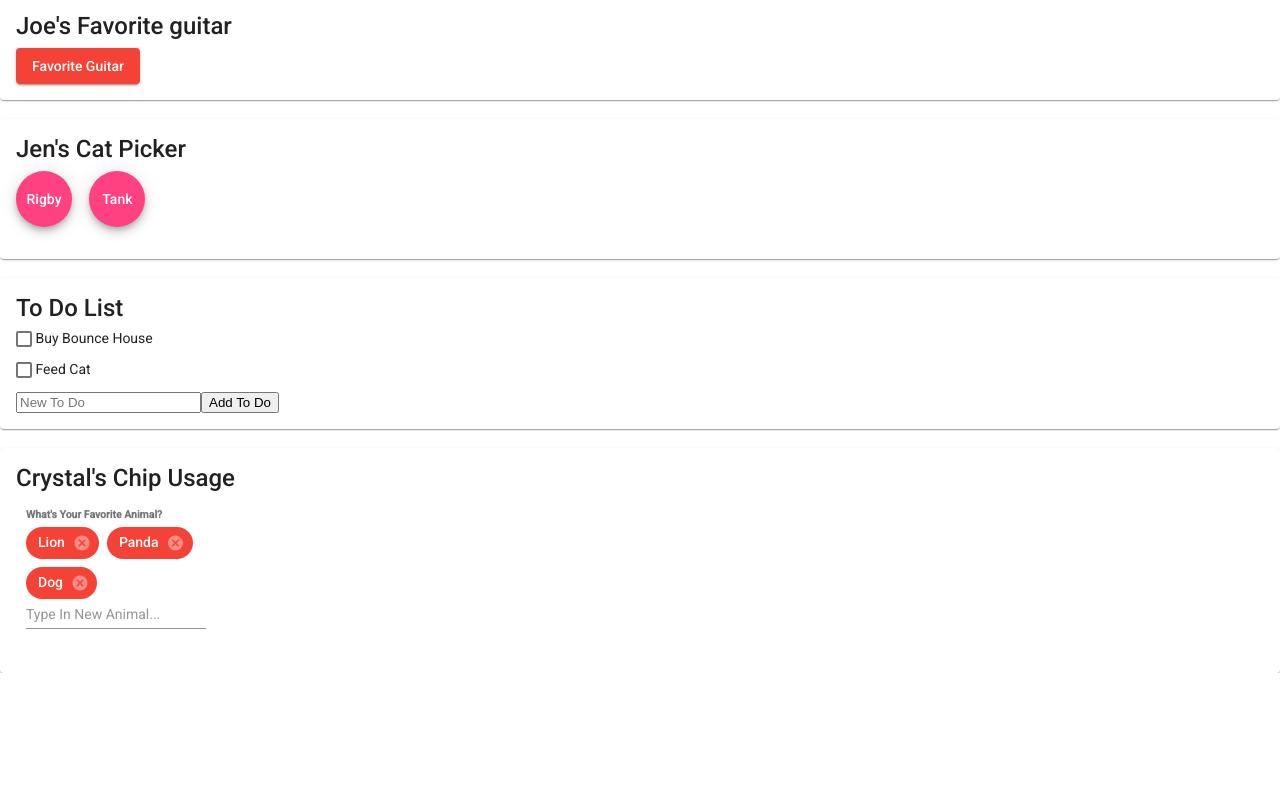
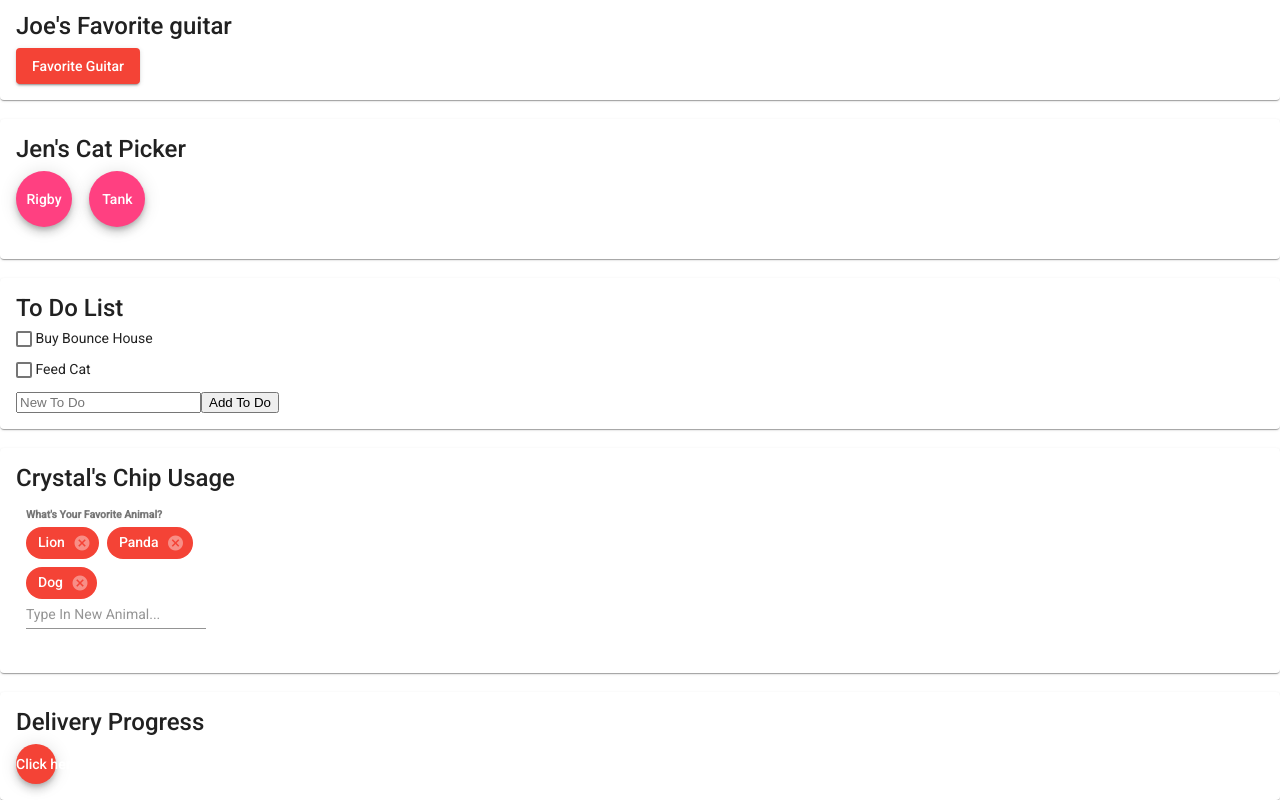
Before and after one commit to 2021-spring-jsf-tuth/components, an Angular app: page / in a window 1280 px wide. Shown: the part 1946-2746 px from the top of the page. Before the commit the page ends 2619 px from the top, so only its background shows below. Built offline with nearby package versions, Linux system fonts and the light colour scheme.

Commit message:
Hacked in some of Heather's component...
To at least display it at the bottom...

```diff
--- a/src/app/app.component.html
+++ b/src/app/app.component.html
@@ -27,3 +27,5 @@
 <app-lec-todo-list></app-lec-todo-list>
 <br>
 <app-cv-chips></app-cv-chips>
+<br>
+<app-hmk-delivery-progress></app-hmk-delivery-progress>
--- a/src/app/app.module.ts
+++ b/src/app/app.module.ts
@@ -40,6 +40,7 @@ import { LalAdditionComponent } from './lal-addition/lal-addition.component';
 import { MatRadioModule } from '@angular/material/radio';
 import { MatRippleModule } from '@angular/material/core';
 import { JcmCatGeneratorComponent } from './jcm-cat-generator/jcm-cat-generator.component';
+import { HmkDeliveryProgressComponent } from './hmk-delivery-progress/hmk-delivery-progress.component';
 
 @NgModule({
   declarations: [
@@ -61,7 +62,8 @@ import { JcmCatGeneratorComponent } from './jcm-cat-generator/jcm-cat-generator.
     JtsRiggedD20Component,
     BearPickerComponent,
     LalAdditionComponent,
-    JcmCatGeneratorComponent
+    JcmCatGeneratorComponent,
+    HmkDeliveryProgressComponent
   ],
 
   schemas: [
--- /dev/null
+++ b/src/app/hmk-delivery-progress/hmk-delivery-progress.component.html
@@ -0,0 +1,18 @@
+<mat-card>
+
+    <mat-card-title>
+        Delivery Progress
+</mat-card-title>
+<div>
+    <button
+    mat-mini-fab
+    color="warn"
+    (click)="startDeliveryProgressSpinner()"
+>
+    Click here to see your delivery progress
+</button>
+<!-- not sure where to put this if i want it to start at the click -->
+
+
+</div>
+</mat-card>
--- /dev/null
+++ b/src/app/hmk-delivery-progress/hmk-delivery-progress.component.ts
@@ -0,0 +1,23 @@
+import { Component, OnInit } from '@angular/core';
+import {MatProgressSpinnerModule} from '@angular/material/progress-spinner';
+@Component({
+  selector: 'app-hmk-delivery-progress',
+  templateUrl: './hmk-delivery-progress.component.html',
+  styleUrls: ['./hmk-delivery-progress.component.css']
+})
+export class HmkDeliveryProgressComponent implements OnInit {
+  value: number;
+
+  constructor() { }
+
+  startDeliveryProgressSpinner(){
+    //set the value the spinner will start at for determinate spinner, bind the data?
+    this.value = 20;
+    //now to start the spinner???
+    //this._deliveryProgress.open();
+  }
+
+  ngOnInit(): void {
+  }
+
+}
```
Also changed, not shown: src/app/hmk-delivery-progress/hmk-delivery-progress.component.css (added), 1 other file (tests, documents, lock files or other folders).
